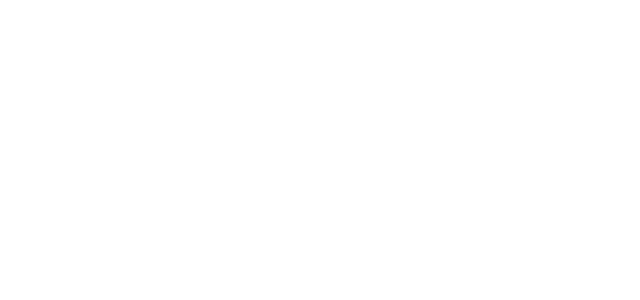
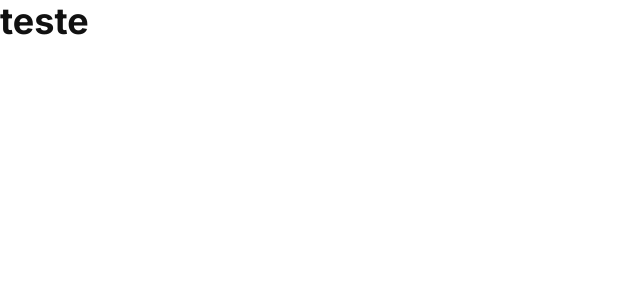
Before and after one commit to AntonioSantosBJPE/Do-it, a React (Vite) app: page / in a window 1280 px wide. Shown: the top 300 px of the page, without its empty margins (0-640 px from the left). Built offline with nearby package versions, Linux system fonts and the light colour scheme.

Commit message:
feat: create default theme

```diff
--- a/index.html
+++ b/index.html
@@ -2,9 +2,16 @@
 <html lang="en">
   <head>
     <meta charset="UTF-8" />
-    <link rel="icon" type="image/svg+xml" href="/vite.svg" />
+
     <meta name="viewport" content="width=device-width, initial-scale=1.0" />
-    <title>Vite + React + TS</title>
+
+    <link rel="preconnect" href="https://fonts.googleapis.com" />
+    <link rel="preconnect" href="https://fonts.gstatic.com" crossorigin />
+    <link
+      href="https://fonts.googleapis.com/css2?family=Inter:wght@400;500;600;700&display=swap"
+      rel="stylesheet"
+    />
+    <title>Doit</title>
   </head>
   <body>
     <div id="root"></div>
--- a/src/App.tsx
+++ b/src/App.tsx
@@ -1,3 +1,9 @@
+import { Heading } from "@chakra-ui/react";
+
 export const App = () => {
-  return <div className="App"></div>;
+  return (
+    <>
+      <Heading as="h1">teste</Heading>
+    </>
+  );
 };
--- a/src/main.tsx
+++ b/src/main.tsx
@@ -1,9 +1,15 @@
 import React from "react";
 import ReactDOM from "react-dom/client";
+import { BrowserRouter } from "react-router-dom";
 import { App } from "./App";
+import { AppProvider } from "./providers";
 
 ReactDOM.createRoot(document.getElementById("root") as HTMLElement).render(
   <React.StrictMode>
-    <App />
+    <BrowserRouter>
+      <AppProvider>
+        <App />
+      </AppProvider>
+    </BrowserRouter>
   </React.StrictMode>
 );
--- /dev/null
+++ b/src/providers/index.tsx
@@ -0,0 +1,15 @@
+import { ChakraProvider } from "@chakra-ui/react";
+import { ReactNode } from "react";
+import { theme } from "../styles/theme";
+
+interface AppProviderProps {
+  children: ReactNode;
+}
+
+export const AppProvider = ({ children }: AppProviderProps) => {
+  return (
+    <>
+      <ChakraProvider theme={theme}>{children}</ChakraProvider>
+    </>
+  );
+};
--- /dev/null
+++ b/src/styles/theme.ts
@@ -0,0 +1,53 @@
+import { extendTheme, theme as ChakraTheme } from "@chakra-ui/react";
+
+export const theme = extendTheme({
+  colors: {
+    purple: {
+      500: "#8615DF",
+      600: "#570E91",
+      800: "#38085C",
+      900: "#190429",
+    },
+    gray: {
+      50: "#f6f6f7",
+      100: "#eee",
+      200: "#d4d4d4",
+      300: "#9e9ea7",
+      400: "#666665",
+      900: "#111",
+    },
+    red: {
+      600: "#df1545",
+    },
+    green: {
+      600: "#168821",
+    },
+  },
+  fonts: {
+    heading: "Inter",
+    body: "Inter",
+  },
+  fontSizes: {
+    xs: "0.75rem",
+    sm: "0.875rem",
+    md: "1rem",
+    lg: "1.125rem",
+    xl: "1.25rem",
+    "2xl": "1.5rem",
+    "3xl": "1.875rem",
+    "4xl": "2.25rem",
+    "5xl": "3rem",
+    "6xl": "3.75rem",
+    "7xl": "4.5rem",
+    "8xl": "6rem",
+    "9xl": "8rem",
+  },
+  styles: {
+    global: {
+      body: {
+        bg: "white",
+        color: "gray.900",
+      },
+    },
+  },
+});
```
